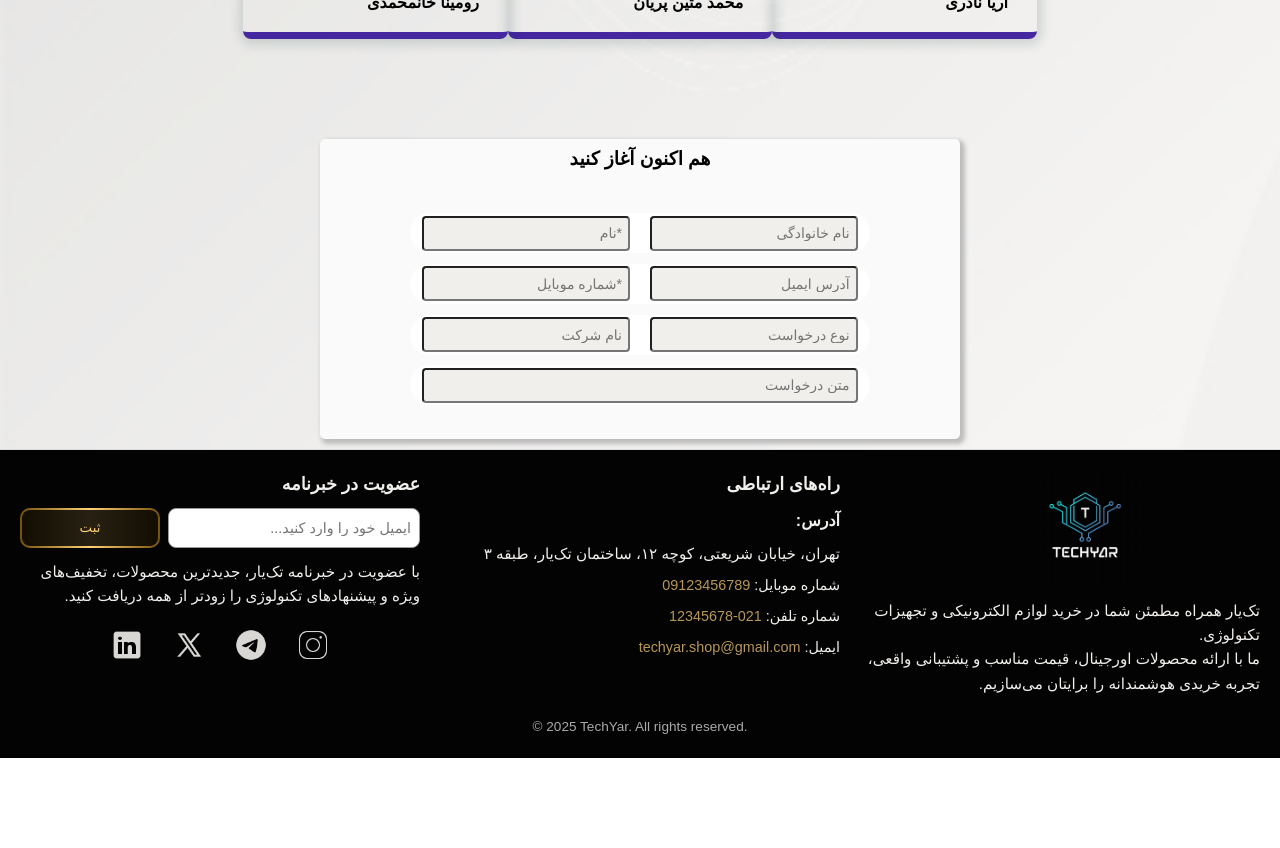
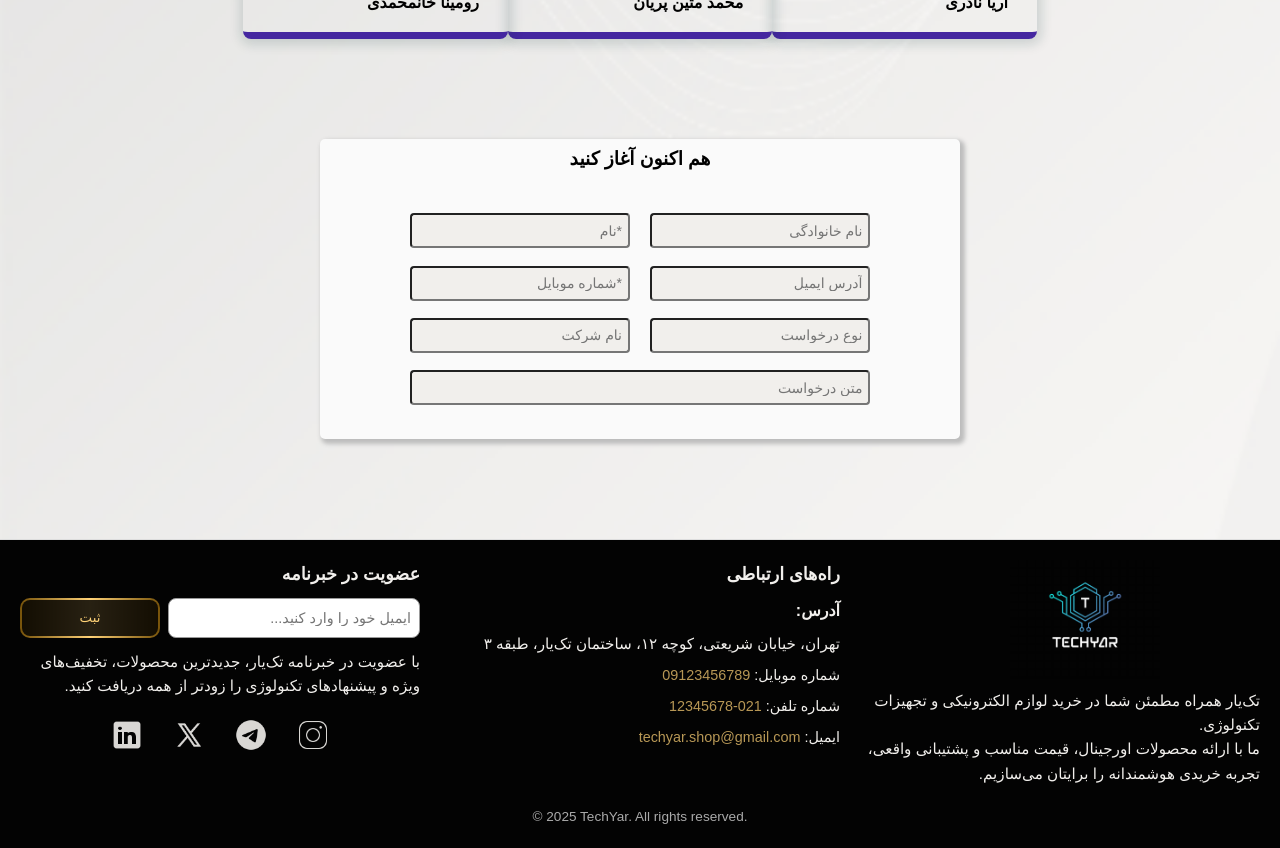
Before and after one commit to romina-kh/NetEng-Project, a React (Vite) app in the folder frontend/net-eng/: page / in a window 1280 px wide. Shown: the part 1840-2688 px from the top of the page. Before the commit the page ends 2598 px from the top, so only its background shows below. Built offline with nearby package versions, Linux system fonts and the light colour scheme; a small style sheet from the web is missing.

Commit message:
fix: form collaborate

```diff
--- a/frontend/net-eng/src/components/homePage/Collaborate.jsx
+++ b/frontend/net-eng/src/components/homePage/Collaborate.jsx
@@ -9,19 +9,19 @@ function Collaborate(){
             <h3>هم اکنون آغاز کنید</h3>
             <div className="colab-container">
                 <div className="inner-container">
-                    <div className="form">
+                    <div className="form-collaborate">
                         <input placeholder="نام خانوادگی" type="text" />
                         <input placeholder="*نام" type="text" />
                     </div>
-                    <div className="form">
+                    <div className="form-collaborate">
                         <input placeholder="آدرس ایمیل" type="text" />
                         <input placeholder="*شماره موبایل" type="text" />
                     </div>
-                    <div className="form">
+                    <div className="form-collaborate">
                         <input placeholder="نوع درخواست" type="text" />
                         <input placeholder="نام شرکت" type="text" />
                     </div>
-                    <div className="form">
+                    <div className="form-collaborate">
                         <input id="text-box" placeholder="متن درخواست" type="text" />
                     </div>
                 </div>
--- a/frontend/net-eng/src/styles/homePage/Collaborate.css
+++ b/frontend/net-eng/src/styles/homePage/Collaborate.css
@@ -2,6 +2,7 @@
     width: 50%;
     height: 300px;
     margin: 10px auto;
+    margin-bottom: 100px;
     /* background-color: #EEEEEE; */
     background-color: #FAFAFA;
     box-shadow: 3px 3px 4px 2px #BDBDBD;
@@ -28,7 +29,7 @@
     justify-content: space-between;
 }
 
-.form{
+.form-collaborate{
     width: 90%;
     margin: 0px auto;
     display: flex;
```
